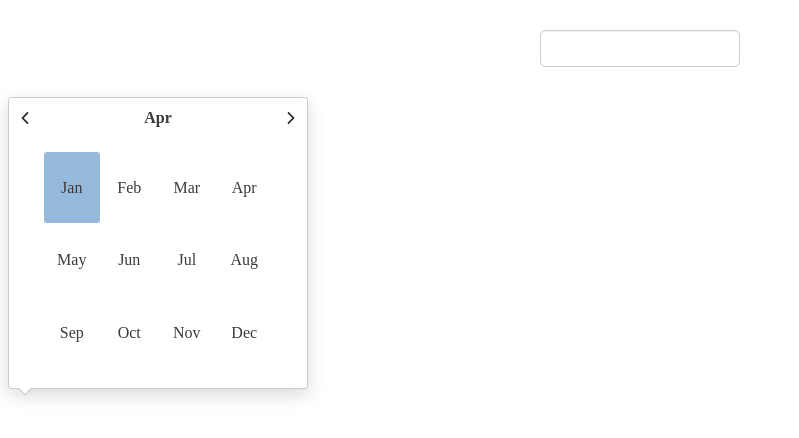
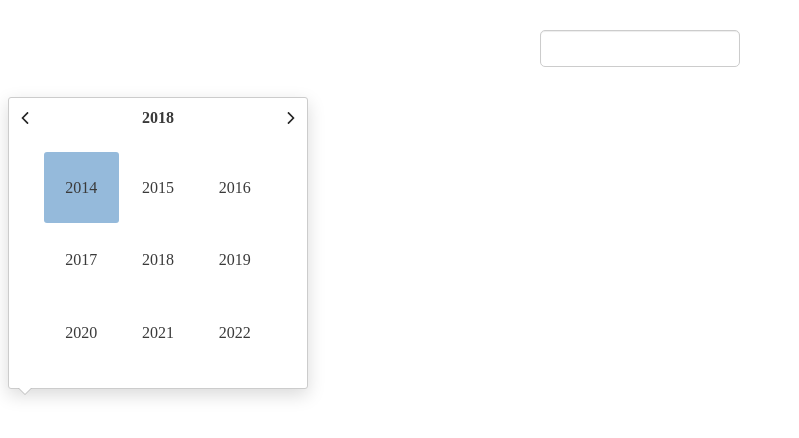
Before and after one commit to Fischer-L/caLIENdar, a website built with webpack: page demo.html in a window 1280 px wide. Shown: the whole page, without its empty margins (0-799 px from the left). Built offline with nearby package versions, Linux system fonts and the light colour scheme.

Commit message:
- Create the prototype caLINEdar-year-picker element - Gitignore dist/*.dev.*

```diff
--- a/demo.html
+++ b/demo.html
@@ -27,7 +27,34 @@
   </div>
 
   <div class="caLINEdar caLINEdar--on-top">
-    <div class="caLINEdar-month-picker">
+    <div class="caLINEdar-year-picker">
+      <div class="caLINEdar-panel">
+        <div class="caLINEdar-panel__btn left-btn"></div>
+        <div class="caLINEdar-subpanel">
+          <div class="caLINEdar-panel__btn picker-btn">2018</div>
+        </div>
+        <div class="caLINEdar-panel__btn right-btn"></div>
+      </div>
+      <table class="caLINEdar-table" >
+        <tr>
+          <td class="caLINEdar-table-cell picked">2014</td>
+          <td class="caLINEdar-table-cell">2015</td>
+          <td class="caLINEdar-table-cell">2016</td>
+        </tr>
+        <tr>
+          <td class="caLINEdar-table-cell">2017</td>
+          <td class="caLINEdar-table-cell">2018</td>
+          <td class="caLINEdar-table-cell">2019</td>
+        </tr>
+        <tr>
+          <td class="caLINEdar-table-cell">2020</td>
+          <td class="caLINEdar-table-cell">2021</td>
+          <td class="caLINEdar-table-cell">2022</td>
+        </tr>
+      </table>
+    </div>
+
+    <div class="caLINEdar-month-picker" style="display: none">
       <div class="caLINEdar-panel">
         <div class="caLINEdar-panel__btn left-btn"></div>
         <div class="caLINEdar-subpanel">
--- a/src/caLINEdar.scss
+++ b/src/caLINEdar.scss
@@ -172,6 +172,7 @@ $caLINEdar-after-elm-btm: $caLINEdar-after-elm-top;
   cursor: default;
 }
 
+.caLINEdar-year-picker > .caLINEdar-table,
 .caLINEdar-month-picker > .caLINEdar-table {
   width: 80%;
   height: $caLINEdar-table-max-height - 2em;
```
Also changed, not shown: 1 other file.
